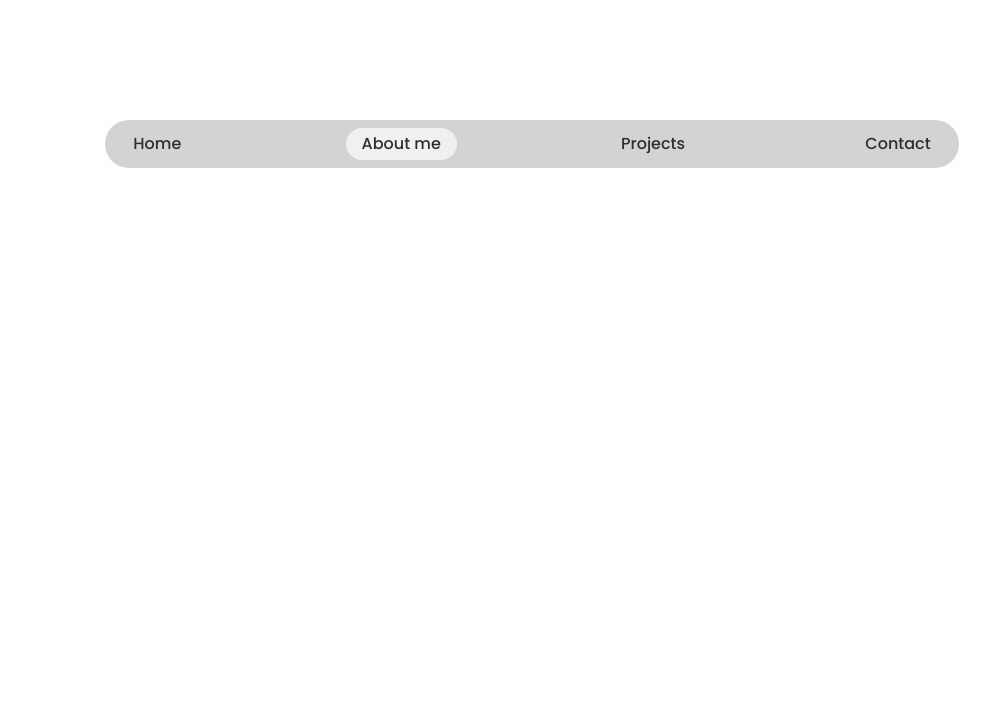
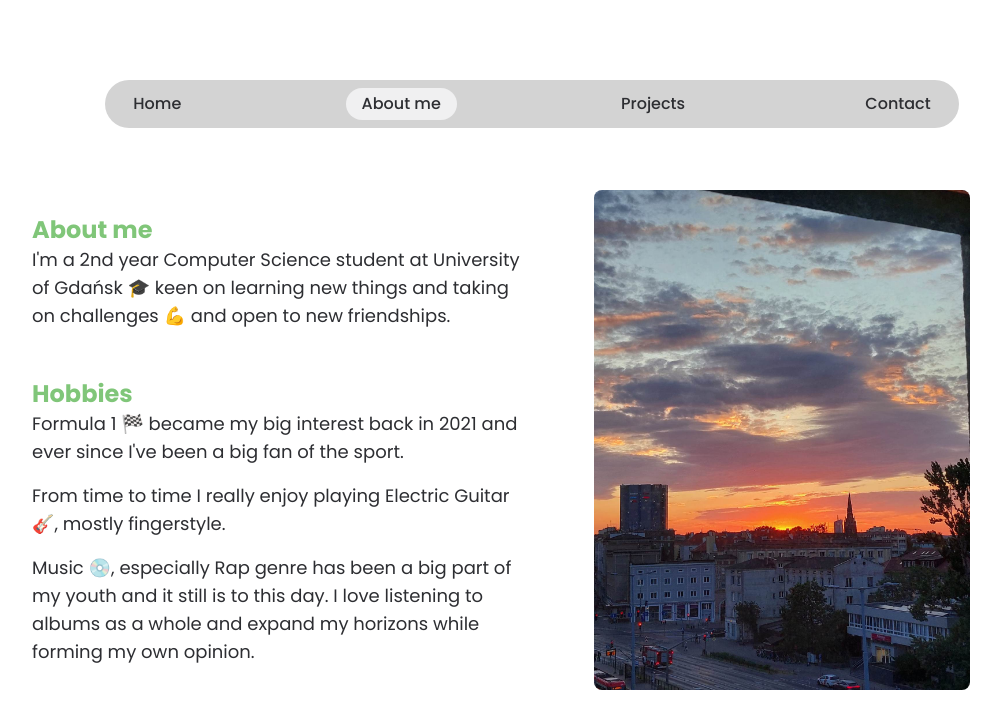
Before and after one commit to BartoszBrodowski/old-portfolio, a React (Vite) app: page / in a window 1280 px wide. Both pictures are taken after a click on the item "About me". Shown: the top 728 px of the page, without its empty margins (108-1109 px from the left). Built offline with nearby package versions, Linux system fonts and the light colour scheme.

Commit message:
Add AboutMe component

```diff
--- a/package.json
+++ b/package.json
@@ -15,6 +15,7 @@
     "@fortawesome/free-brands-svg-icons": "^6.4.0",
     "@fortawesome/free-solid-svg-icons": "^6.4.0",
     "@fortawesome/react-fontawesome": "^0.2.0",
+    "framer-motion": "^10.12.16",
     "react": "^18.2.0",
     "react-dom": "^18.2.0",
     "react-hook-form": "^7.44.3",
@@ -22,6 +23,7 @@
     "react-type-animation": "^3.1.0"
   },
   "devDependencies": {
+    "@types/node": "^20.3.1",
     "@types/react": "^18.0.37",
     "@types/react-dom": "^18.0.11",
     "@typescript-eslint/eslint-plugin": "^5.59.0",
--- a/src/App.tsx
+++ b/src/App.tsx
@@ -1,7 +1,7 @@
+import AboutMe from './components/AboutMe';
 import Contact from './components/Contact';
 import Introduction from './components/Introduction';
 import Navbar from './components/Navbar';
-// import TechStack from './components/TechStack';
 import { Route, Routes } from 'react-router-dom';
 
 function App() {
@@ -10,6 +10,7 @@ function App() {
 			<Navbar />
 			<Routes>
 				<Route path='/' element={<Introduction />} />
+				<Route path='/about' element={<AboutMe />} />
 				<Route path='/contact' element={<Contact />} />
 			</Routes>
 		</div>
--- /dev/null
+++ b/src/components/AboutMe/index.tsx
@@ -0,0 +1,43 @@
+const AboutMe = () => {
+	return (
+		<div className='flex w-[1000px] h-[500px] mt-20'>
+			<div className='w-1/2 flex justify-center items-center'>
+				<div className='flex flex-col gap-4'>
+					<div>
+						<h1 className='text-main-green text-2xl font-bold'>About me</h1>
+						<p className='text-lg'>
+							I'm a 2nd year Computer Science student at University of Gdańsk 🎓 keen on learning
+							new things and taking on challenges 💪 and open to new friendships.
+						</p>
+					</div>
+					<div>
+						<h1 className='text-main-green text-2xl font-bold mt-8'>Hobbies</h1>
+						<div className='flex flex-col gap-4 text-lg'>
+							<p>
+								Formula 1 🏁 became my big interest back in 2021 and ever since I've been a big fan
+								of the sport.
+							</p>
+							<p>
+								From time to time I really enjoy playing Electric Guitar 🎸, mostly fingerstyle.
+							</p>
+							<p>
+								Music 💿, especially Rap genre has been a big part of my youth and it still is to
+								this day. I love listening to albums as a whole and expand my horizons while forming
+								my own opinion.
+							</p>
+						</div>
+					</div>
+				</div>
+			</div>
+			<div className='flex flex-col gap-8 justify-center items-center w-1/2'>
+				<img
+					className='rounded-lg max-h-full max-w-full'
+					src='src/assets/images/GdanskView.jpg'
+					alt='Shiba dog and a gray cat sitting on a couch'
+				/>
+			</div>
+		</div>
+	);
+};
+
+export default AboutMe;
--- a/src/components/Introduction/index.tsx
+++ b/src/components/Introduction/index.tsx
@@ -4,8 +4,8 @@ import Links from '../Links';
 
 const Introduction = () => {
 	return (
-		<div className='w-2/3 flex flex-col items-center justify-center h-screen'>
-			<div className='flex justify-center gap-16'>
+		<div className='flex flex-col items-center justify-center h-screen'>
+			<div className='flex justify-between gap-16'>
 				<div className='col-span-2 flex flex-col gap-4 justify-center h-max items-center relative'>
 					<ProfileImage />
 					<div className='flex flex-col items-center absolute top-80'>
--- a/src/components/Navbar/index.tsx
+++ b/src/components/Navbar/index.tsx
@@ -5,7 +5,7 @@ const Navbar = () => {
 	const navigate = useNavigate();
 	const path = location.pathname;
 	return (
-		<div className='bg-[#d3d3d3] w-2/3 mx-auto absolute top-[15%] max-w-[1280px] row-span-1 col-span-5 px-3 py-2 rounded-full'>
+		<div className='bg-main-gray w-2/3 mx-auto absolute top-[10%] max-w-[1280px] row-span-1 col-span-5 px-3 py-2 rounded-full'>
 			<ul className='flex justify-between'>
 				<li
 					className={`${
--- a/tailwind.config.js
+++ b/tailwind.config.js
@@ -8,13 +8,14 @@ export default {
 				'main-white': '#f2eded',
 				'main-offwhite': '#f0f0f1',
 				'main-green': '#80c679',
+				'main-gray': '#d3d3d3',
 				'linkedin-blue': '#0a66c2',
 			},
 			fontFamily: {
 				poppins: ['Poppins', 'sans-serif'],
 			},
 			boxShadow: {
-				card: 'rgba(14, 30, 37, 0.12) 0px 2px 4px 0px, rgba(14, 30, 37, 0.32) 0px 2px 16px 0px',
+				card: 'rgba(100, 100, 111, 0.2) 0px 7px 29px 0px',
 			},
 			backgroundImage: {
 				'profile-image': 'url(./src//assets/images/shina.png)',
```
Also changed, not shown: src/assets/images/GdanskView.jpg (added), 1 other file (tests, documents, lock files or other folders).
